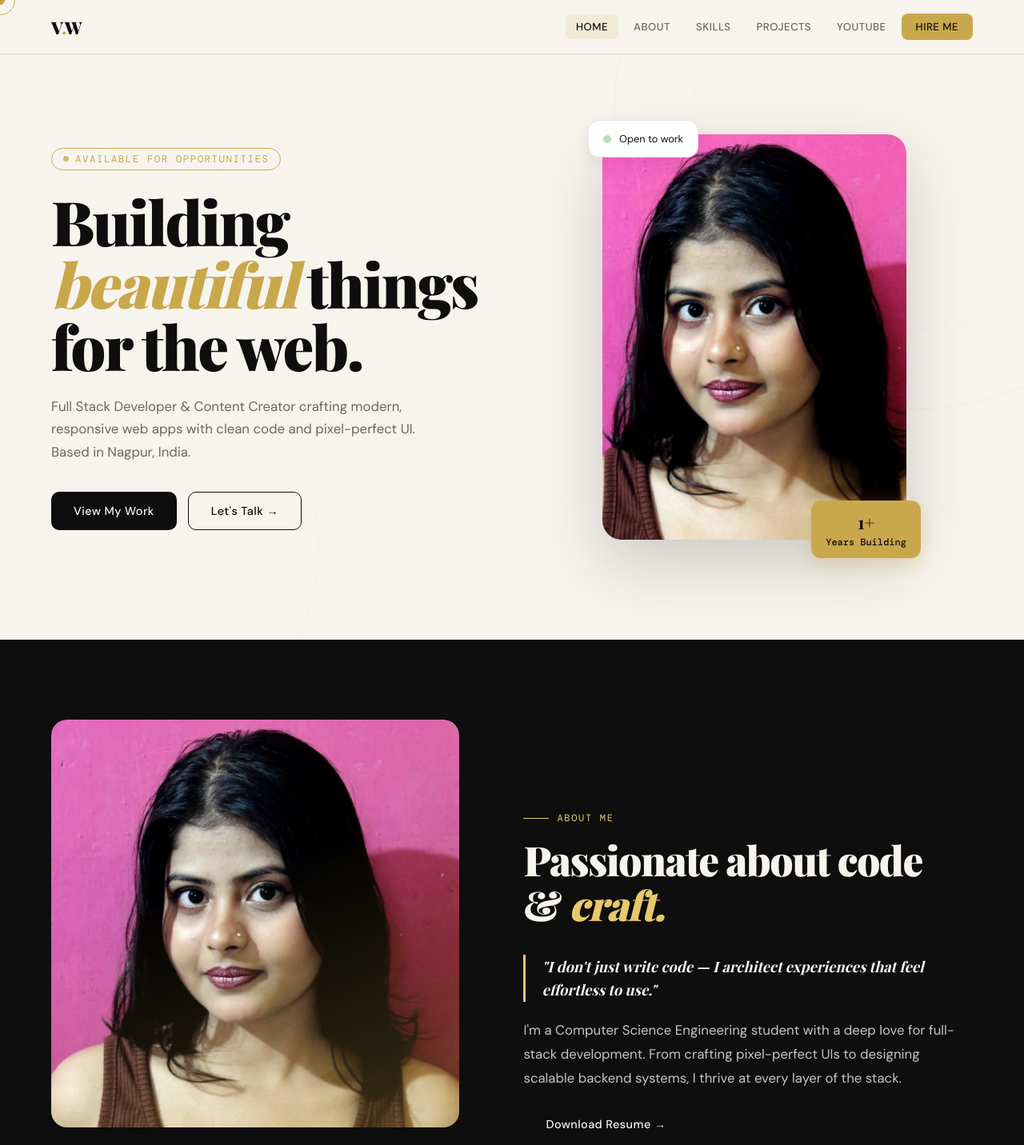
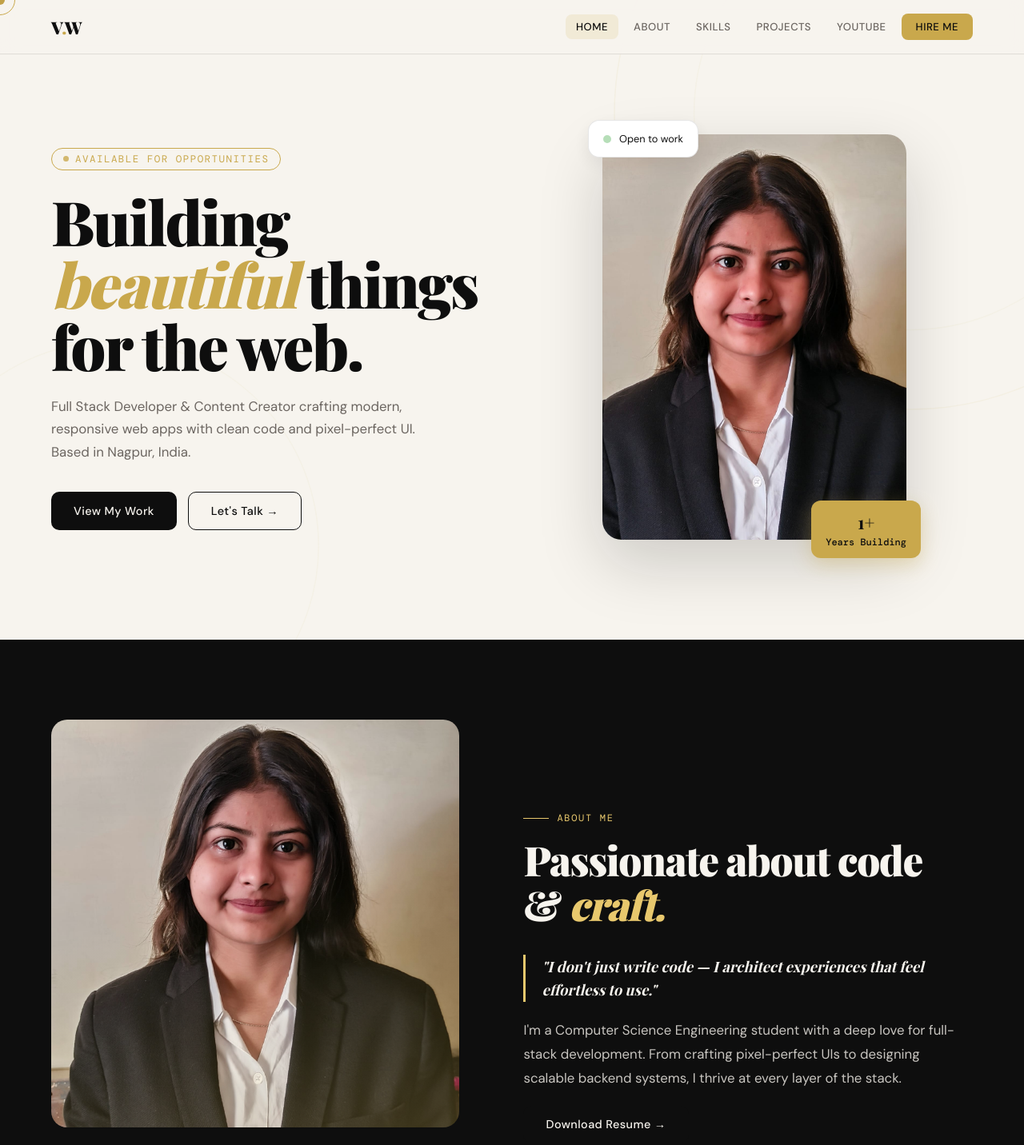
Before and after one commit to vaishnaviwakodikar/Portfolio, a website: page dist/index.html in a window 1280 px wide. Shown: the top 1432 px of the page at 80% size. Drawn offline with nearby package versions, Linux system fonts and the light colour scheme; a web font is replaced by a local one.

Commit message:
Fix Vercel build permissions

```diff
--- a/dist/index.html
+++ b/dist/index.html
@@ -515,7 +515,7 @@
 
     <div class="hero-visual">
       <div class="hero-img-wrap">
-        <img src="/assets/Profile-qEZS-0G5.jpeg" alt="Vaishnavi Wakodikar"/>
+        <img src="/assets/Profile-BexG4nxL.jpeg" alt="Vaishnavi Wakodikar"/>
         <div class="hero-badge">
           <strong>1+</strong>
           Years Building
@@ -534,7 +534,7 @@
   <div class="about-grid">
     <div class="about-img-col reveal">
       <div class="about-img-wrap">
-        <img src="/assets/Profile-qEZS-0G5.jpeg" alt="About Vaishnavi"/>
+        <img src="/assets/Profile-BexG4nxL.jpeg" alt="About Vaishnavi"/>
         <div class="about-img-overlay"></div>
       </div>
       <div class="about-stats">
--- a/package.json
+++ b/package.json
@@ -5,7 +5,7 @@
   "main": "script.js",
   "scripts": {
     "dev": "vite",
-    "build": "vite build",
+    "build": "node node_modules/vite/bin/vite.js build",
     "preview": "vite preview"
   },
   "repository": {
```
Also changed, not shown: dist/assets/Profile-BexG4nxL.jpeg (added), dist/assets/Profile-qEZS-0G5.jpeg (deleted), 1 other file.
